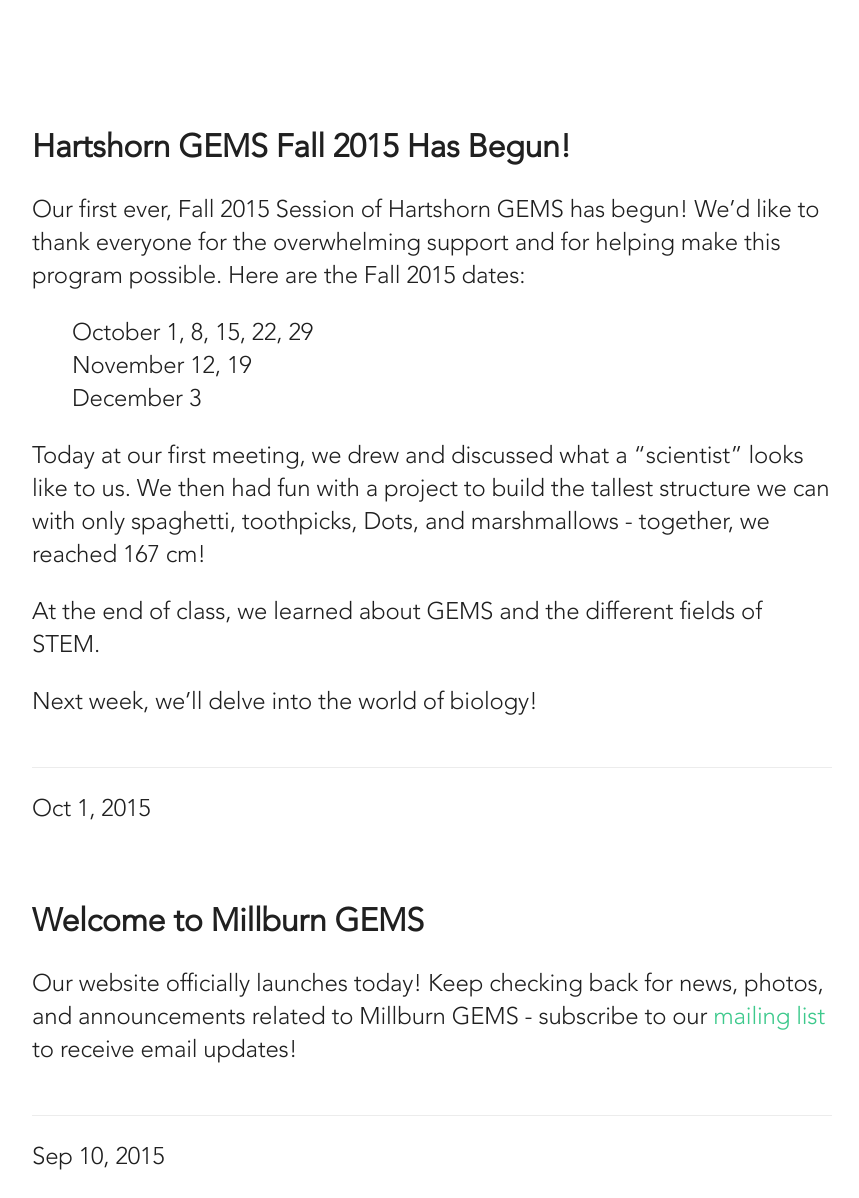
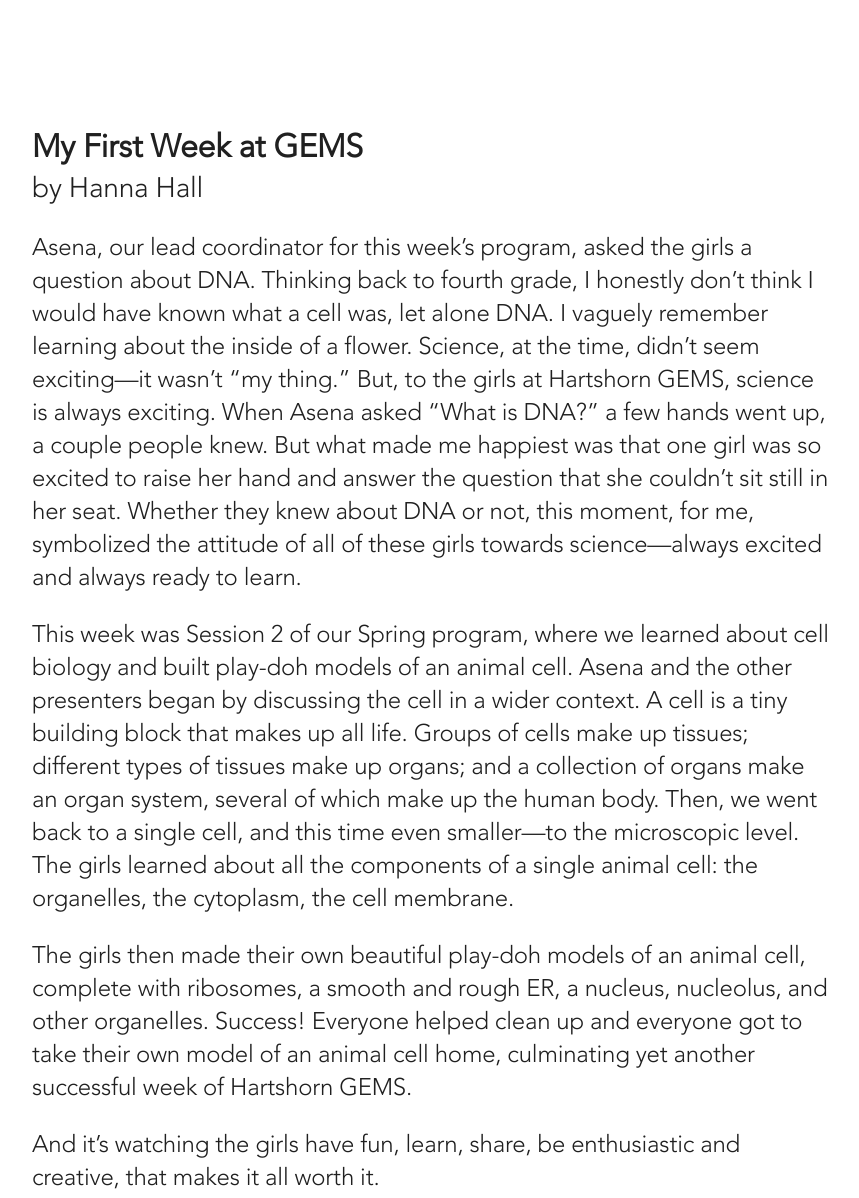
Before and after one commit to MillburnGEMS/millburngems.org, a Jekyll site: the page built from news/index.html, in a window 1280 px wide. Shown: the part 485-1683 px from the top of the page, without its empty margins (208-1067 px from the left). Built offline with Jekyll 4.4.1, drawn with Linux system fonts in a browser that asks for light colours; nearby versions of some CDN libraries; some of the changed text lies outside the part shown; grey boxes are pictures that could not be loaded.

Commit message:
Add Hanna's blog post

```diff
--- /dev/null
+++ b/_posts/2016-02-09-my-first-week-at-gems.md
@@ -0,0 +1,26 @@
+---
+layout: post
+class: post-page
+post: true
+author: "Hanna Hall"
+title:  "My First Week at GEMS"
+date:   2016-02-09 13:23:20
+---
+
+Asena, our lead coordinator for this week’s program, asked the girls a question about DNA. Thinking back to fourth grade, I honestly don’t think I would have known what a cell was, let alone DNA. I vaguely remember learning about the inside of a flower. Science, at the time, didn’t seem exciting—it wasn’t “my thing.” But, to the girls at Hartshorn GEMS, science is always exciting. When Asena asked “What is DNA?” a few hands went up, a couple people knew. But what made me happiest was that one girl was so excited to raise her hand and answer the question that she couldn’t sit still in her seat. Whether they knew about DNA or not, this moment, for me, symbolized the attitude of all of these girls towards science—always excited and always ready to learn.
+
+This week was Session 2 of our Spring program, where we learned about cell biology and built play-doh models of an animal cell. Asena and the other presenters began by discussing the cell in a wider context. A cell is a tiny building block that makes up all life. Groups of cells make up tissues; different types of tissues make up organs; and a collection of organs make an organ system, several of which make up the human body. Then, we went back to a single cell, and this time even smaller—to the microscopic level. The girls learned about all the components of a single animal cell: the organelles, the cytoplasm, the cell membrane.
+
+The girls then made their own beautiful play-doh models of an animal cell, complete with ribosomes, a smooth and rough ER, a nucleus, nucleolus, and other organelles. Success! Everyone helped clean up and everyone got to take their own model of an animal cell home, culminating yet another successful week of Hartshorn GEMS.
+
+And it’s watching the girls have fun, learn, share, be enthusiastic and creative, that makes it all worth it.
+
+
+<center><img height="400px" src="/img/blog/mfwag-1.png"></center>
+<center><img width="400px" src="/img/blog/mfwag-3.png"></center>
+
+There is so much more to learn! To review and learn more about all the intracellular organelles and their functions, here are some websites and online resources to take a look at.
+
+<a href="http://tinyurl.com/HGEMSAnimalCell">Animal Cell Presentation</a><br>
+<a href="http://interactivesites.weebly.com/cells.html">Cells: Interactive</a><br>
+<a href="http://www.biology4kids.com/files/cell_main.html">Biology4Kids: Cells</a>
--- a/_sass/_layout.scss
+++ b/_sass/_layout.scss
@@ -293,10 +293,16 @@
 	h2 {
 		color: $text-color;
 		@include webkit-transition();
+		margin: auto;
 
 		&:hover {
 			@include text-shadow($text-color);
 		}
+	}
+
+	h3 {
+		margin: auto;
+		font-weight: normal;
 	}
 }
 
--- a/news/index.html
+++ b/news/index.html
@@ -12,7 +12,7 @@
     	<div class="post">
 
 		  <a href="{{ post.url }}"><h2 class="post-title">{{ post.title }}</h2></a>
-
+		  <h3>by {{ post.author }}</h3>
 
 		  <article class="post-content">
 		    {{ post.content | split:'<!--break-->' | first }}
```
Also changed, not shown: img/blog/mfwag-2.png (added), img/blog/mfwag-3.png (added), 1 other file.
